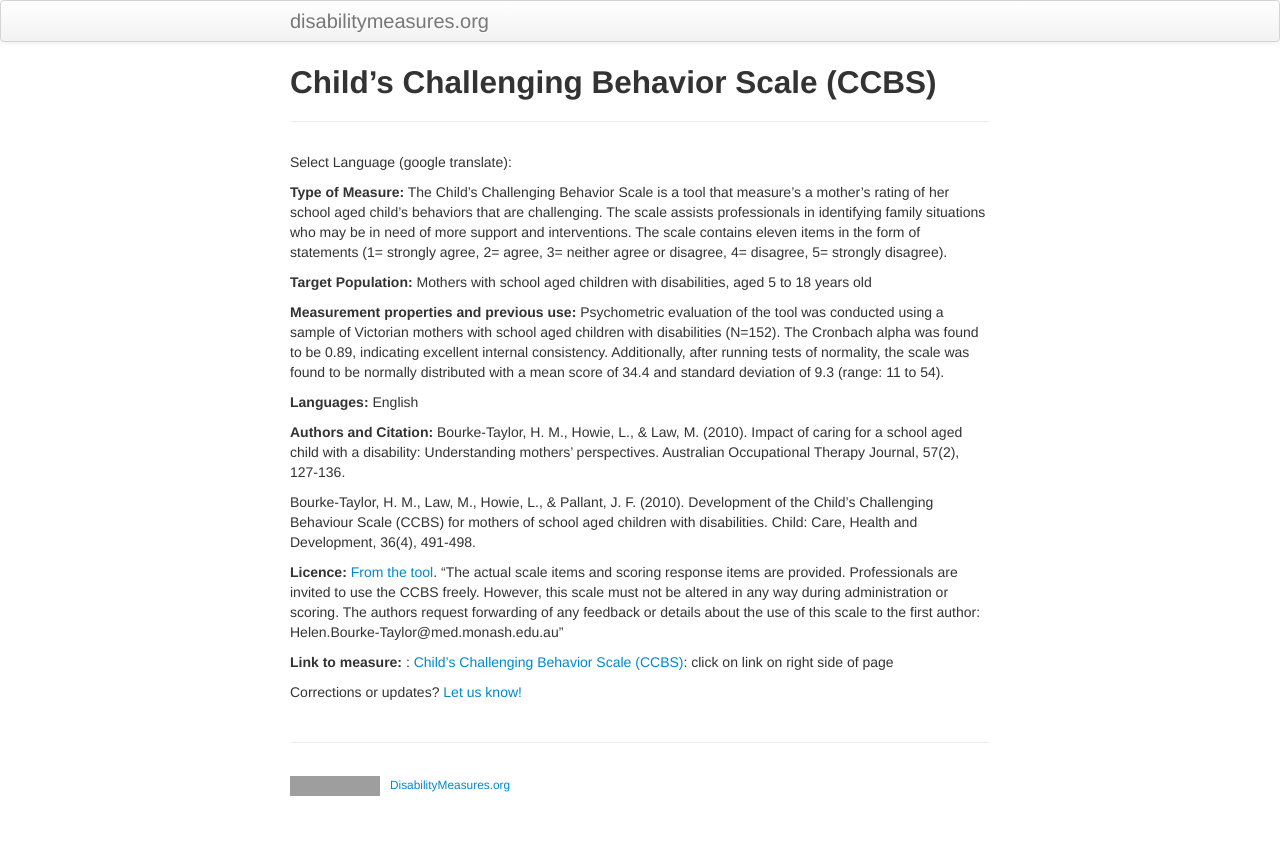
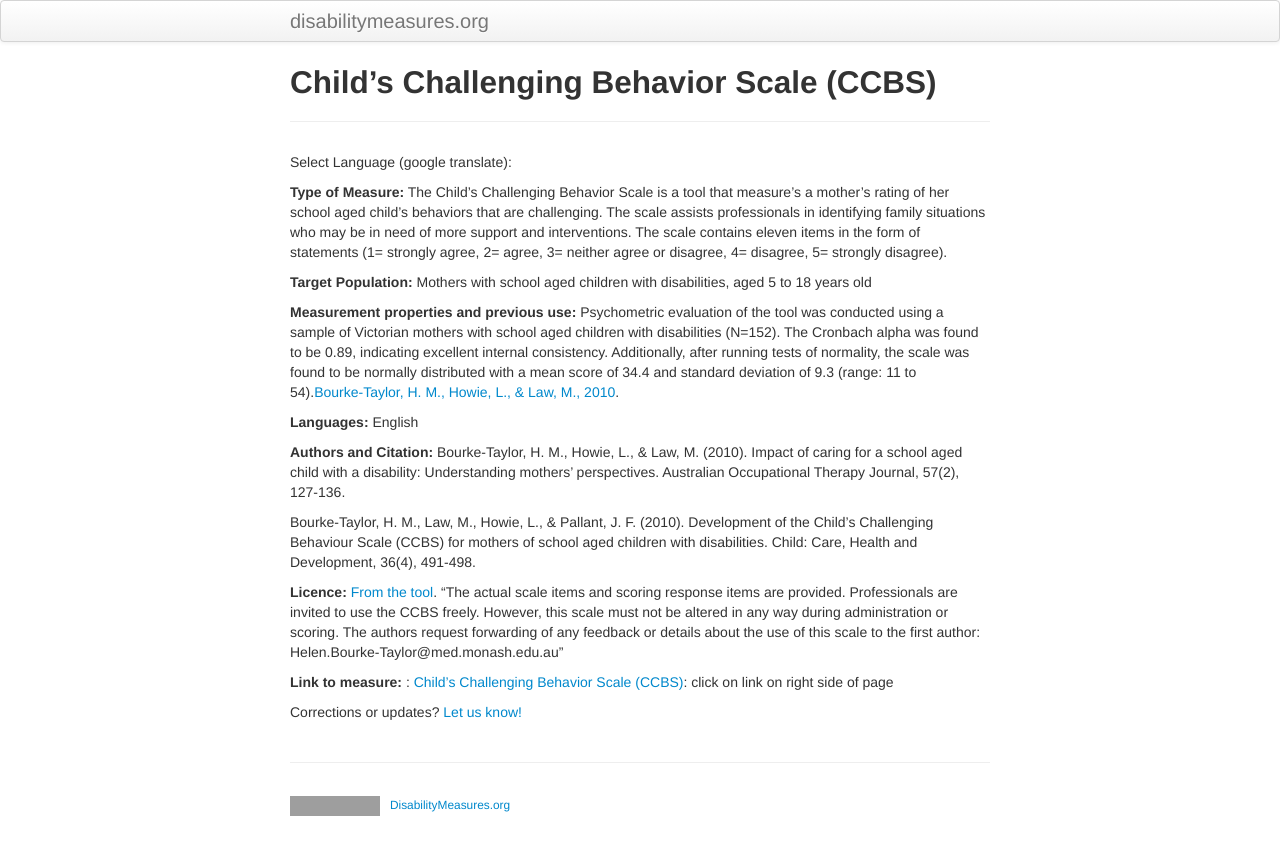
Before and after one commit to mjmaenner/disabilitymeasures, a Jekyll site: the page built from ccbs/index.md, in a window 1280 px wide. Shown: the top 855 px of the page. Built offline with Jekyll 4.4.1, drawn with Linux system fonts in a browser that asks for light colours; grey boxes are pictures that could not be loaded.

Commit message:
added citation

```diff
--- a/ccbs/index.md
+++ b/ccbs/index.md
@@ -17,7 +17,7 @@ function googleTranslateElementInit() {
 
 **Target Population:** Mothers with school aged children with disabilities, aged 5 to 18 years old
 
-**Measurement properties and previous use:** Psychometric evaluation of the tool was conducted using a sample of Victorian mothers with school aged children with disabilities (N=152). The Cronbach alpha was found to be 0.89, indicating excellent internal consistency. Additionally, after running tests of normality, the scale was found to be normally distributed with a mean score of 34.4 and standard deviation of 9.3 (range: 11 to 54).
+**Measurement properties and previous use:** Psychometric evaluation of the tool was conducted using a sample of Victorian mothers with school aged children with disabilities (N=152). The Cronbach alpha was found to be 0.89, indicating excellent internal consistency. Additionally, after running tests of normality, the scale was found to be normally distributed with a mean score of 34.4 and standard deviation of 9.3 (range: 11 to 54).[Bourke-Taylor, H. M., Howie, L., & Law, M., 2010]( http://www.ncbi.nlm.nih.gov/pubmed/20047597).
 
 **Languages:** English
 
```
